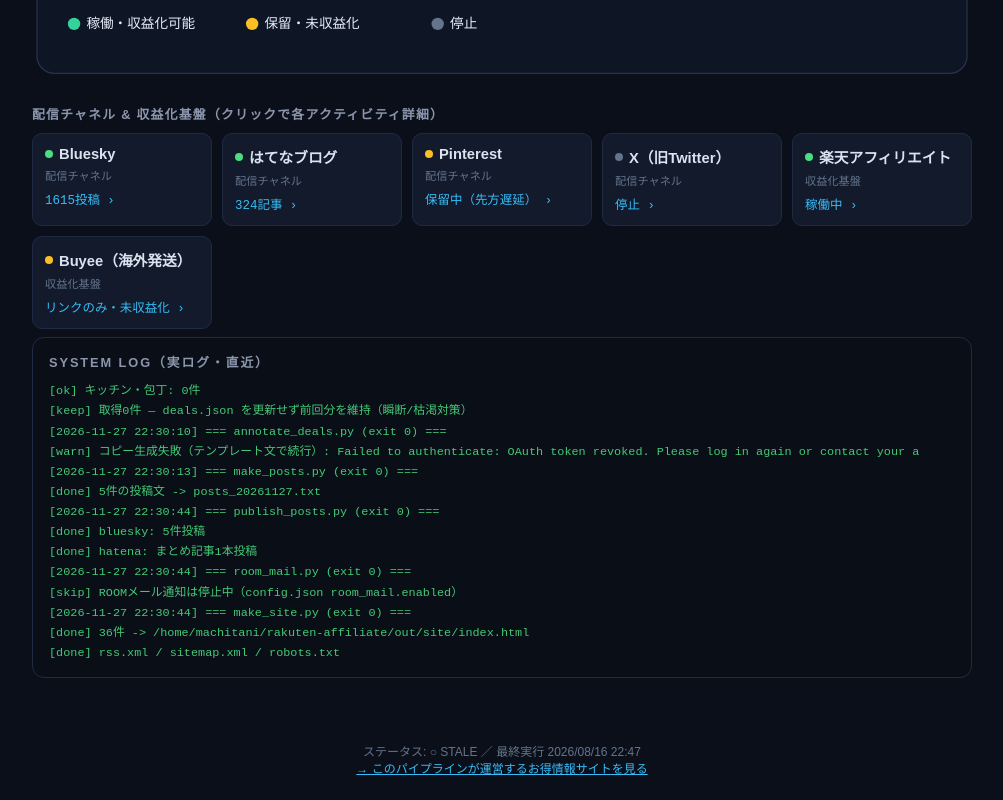
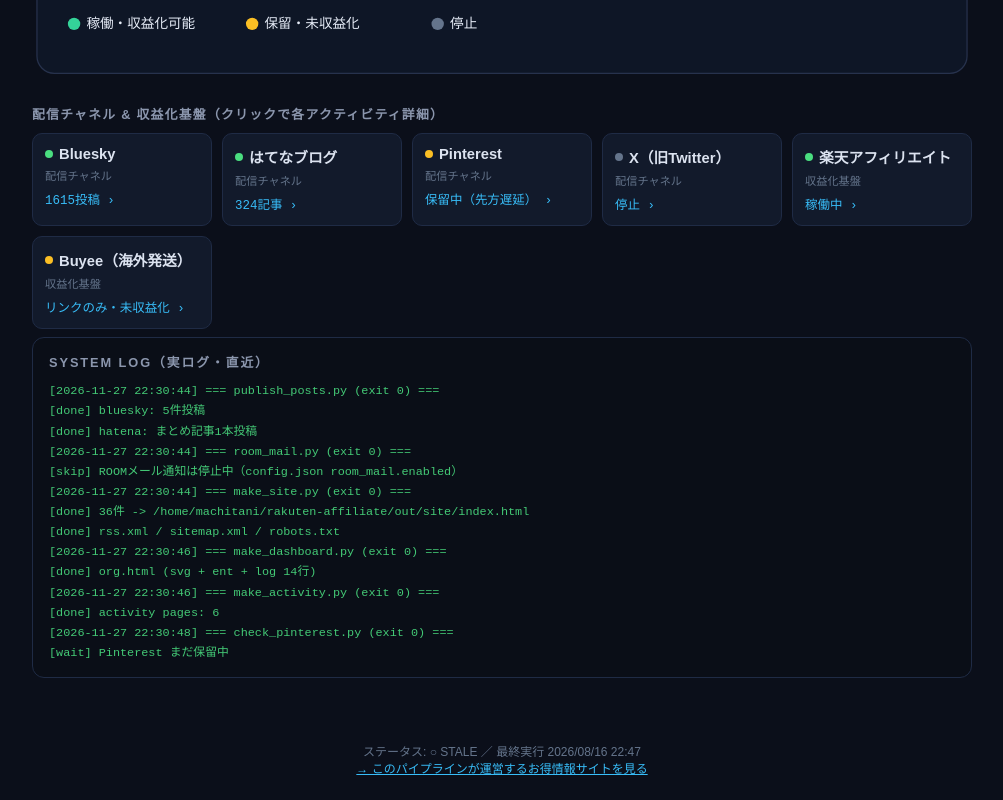
Before and after one commit to yuki88231910-ux/rakuten-deals, a plain HTML site: page org.html in a window 1280 px wide. Shown: the part 648-1448 px from the top of the page, without its empty margins (138-1141 px from the left). Drawn offline with Linux system fonts and the light colour scheme.

Commit message:
update deals 2026-11-28

```diff
--- a/org.html
+++ b/org.html
@@ -113,12 +113,6 @@
   <div class="ent-grid"><a class="ent" href="activity_bluesky.html"><div class="ent-h"><span class="ent-dot ok"></span><b>Bluesky</b></div><div class="ent-k">配信チャネル</div><div class="ent-s">1615投稿 ›</div></a><a class="ent" href="activity_hatena.html"><div class="ent-h"><span class="ent-dot ok"></span><b>はてなブログ</b></div><div class="ent-k">配信チャネル</div><div class="ent-s">324記事 ›</div></a><a class="ent" href="activity_pinterest.html"><div class="ent-h"><span class="ent-dot pend"></span><b>Pinterest</b></div><div class="ent-k">配信チャネル</div><div class="ent-s">保留中（先方遅延） ›</div></a><a class="ent" href="activity_x.html"><div class="ent-h"><span class="ent-dot off"></span><b>X（旧Twitter）</b></div><div class="ent-k">配信チャネル</div><div class="ent-s">停止 ›</div></a><a class="ent" href="activity_rakuten.html"><div class="ent-h"><span class="ent-dot ok"></span><b>楽天アフィリエイト</b></div><div class="ent-k">収益化基盤</div><div class="ent-s">稼働中 ›</div></a><a class="ent" href="activity_buyee.html"><div class="ent-h"><span class="ent-dot pend"></span><b>Buyee（海外発送）</b></div><div class="ent-k">収益化基盤</div><div class="ent-s">リンクのみ・未収益化 ›</div></a></div>
   <div class="logbox">
     <h3>SYSTEM LOG（実ログ・直近）</h3>
-<div class="ln">[ok] キッチン・包丁: 0件</div>
-<div class="ln">[keep] 取得0件 — deals.json を更新せず前回分を維持（瞬断/枯渇対策）</div>
-<div class="ln">[2026-11-27 22:30:10] === annotate_deals.py (exit 0) ===</div>
-<div class="ln">[warn] コピー生成失敗（テンプレート文で続行）: Failed to authenticate: OAuth token revoked. Please log in again or contact your a</div>
-<div class="ln">[2026-11-27 22:30:13] === make_posts.py (exit 0) ===</div>
-<div class="ln">[done] 5件の投稿文 -&gt; posts_20261127.txt</div>
 <div class="ln">[2026-11-27 22:30:44] === publish_posts.py (exit 0) ===</div>
 <div class="ln">[done] bluesky: 5件投稿</div>
 <div class="ln">[done] hatena: まとめ記事1本投稿</div>
@@ -127,6 +121,12 @@
 <div class="ln">[2026-11-27 22:30:44] === make_site.py (exit 0) ===</div>
 <div class="ln">[done] 36件 -&gt; /home/machitani/rakuten-affiliate/out/site/index.html</div>
 <div class="ln">[done] rss.xml / sitemap.xml / robots.txt</div>
+<div class="ln">[2026-11-27 22:30:46] === make_dashboard.py (exit 0) ===</div>
+<div class="ln">[done] org.html (svg + ent + log 14行)</div>
+<div class="ln">[2026-11-27 22:30:46] === make_activity.py (exit 0) ===</div>
+<div class="ln">[done] activity pages: 6</div>
+<div class="ln">[2026-11-27 22:30:48] === check_pinterest.py (exit 0) ===</div>
+<div class="ln">[wait] Pinterest まだ保留中</div>
   </div>
 </main>
 <footer>
```
